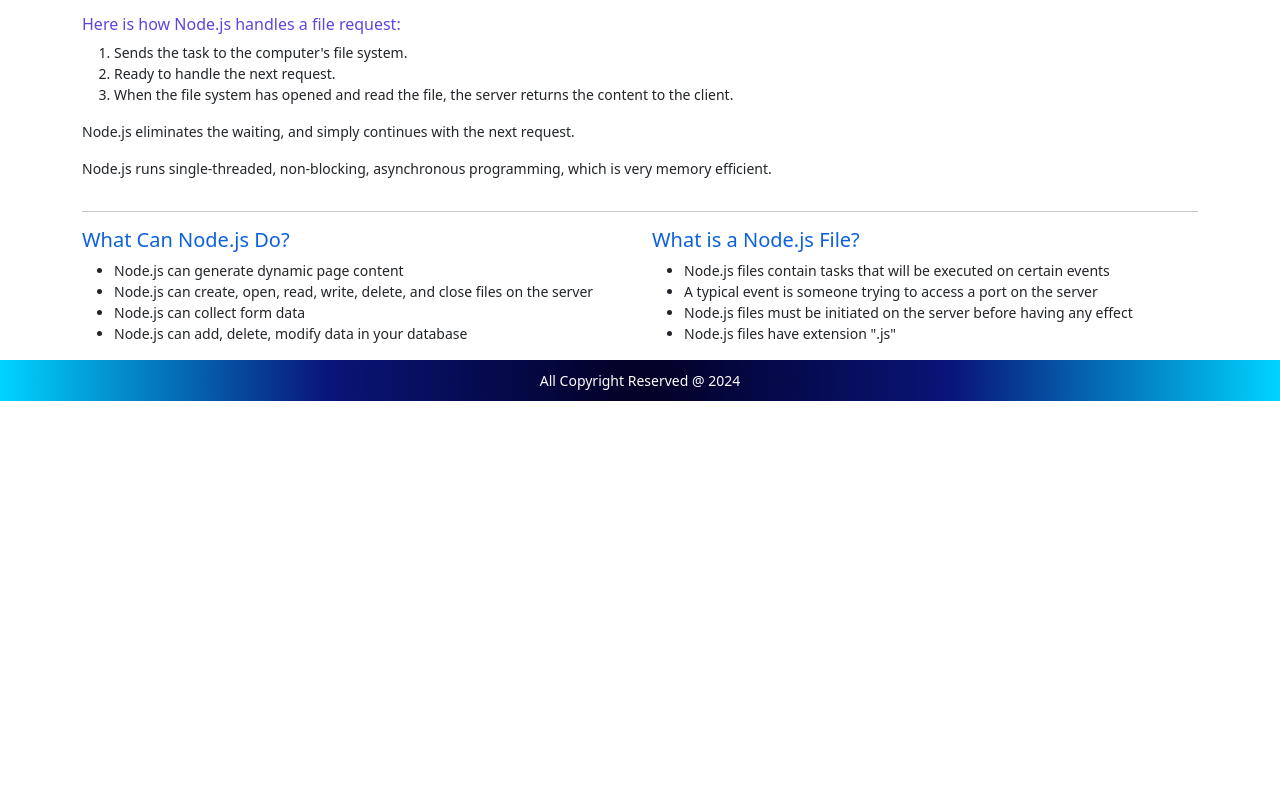
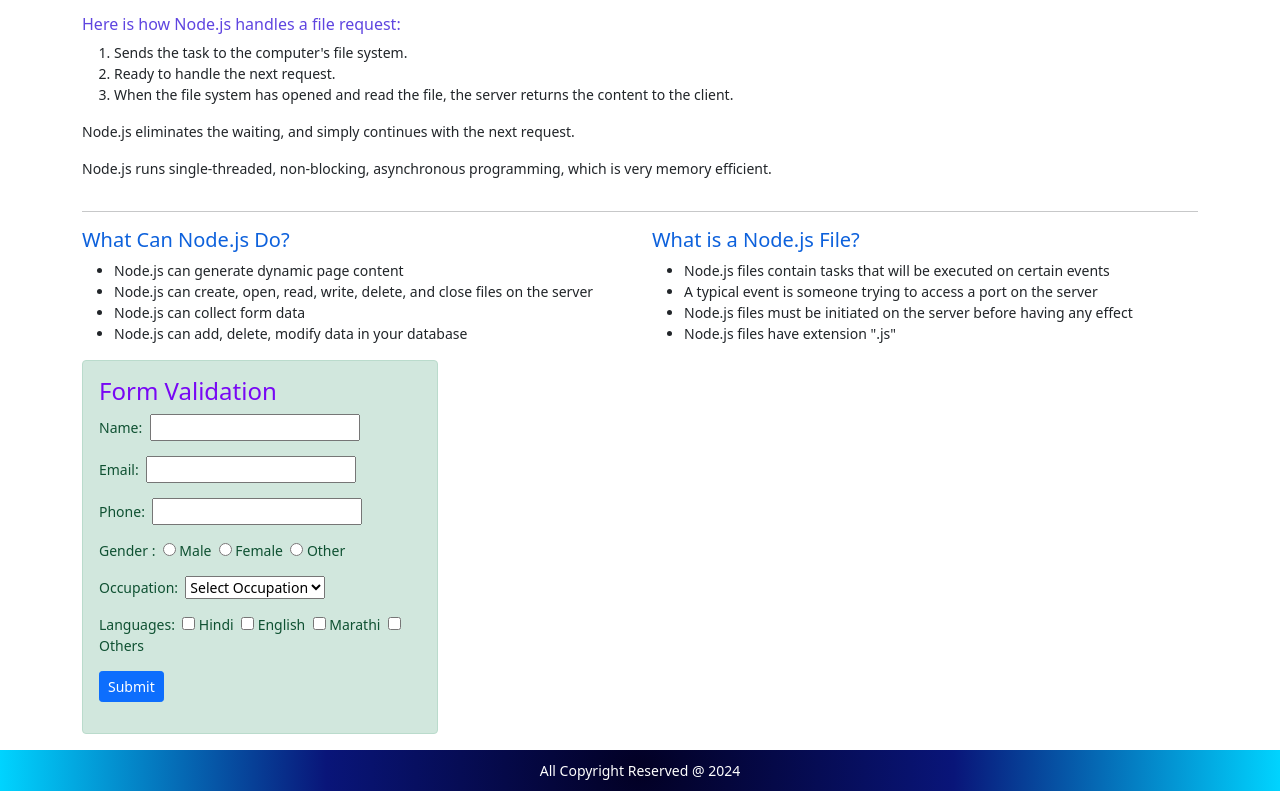
Before and after one commit to rakesh4288/Raj-Lakshmi-React, a React (Create React App) app: page /node-tutorial in a window 1280 px wide. Shown: the part 776-1567 px from the top of the page. Before the commit the page ends 1177 px from the top, so only its background shows below. Built offline with nearby package versions, Linux system fonts and the light colour scheme.

Commit message:
feat(formValidation: creating a component)

```diff
--- /dev/null
+++ b/src/Components/FormValidation.jsx
@@ -0,0 +1,237 @@
+import React, {useState} from 'react';
+
+const FormValidation = () => {
+    const initialState = {
+        userName: '',
+        email: '',
+        phone: '',
+        gender: '',
+        occupation: '',
+        languages: [],
+      };
+
+    const [formData, setFormData] = useState(initialState);
+    const [formError, setFormError] = useState({});
+
+    const handleInput = (e) => {
+        const { name, value } = e.target;
+        if (name === 'languages') {
+          const copy = { ...formData };
+          if (e.target.checked) {
+            copy.languages.push(e.target.value);
+          } else {
+            copy.languages = copy.languages.filter(
+              (item) => item !== e.target.value
+            );
+            setFormData(copy);
+          }
+        } else {
+          setFormData({
+            ...formData,
+            [name]: value,
+          });
+        }
+    };
+
+    const handleSubmit = (e) => {
+        e.preventDefault();
+        console.log('setFormData = ', formData);
+        const isValid = validateForm();
+        console.log('isValid =', isValid);
+        if (isValid) {
+          alert('Form Submitted Successfully!');
+          setFormData({
+            userName: '',
+            email: '',
+            phone: '',
+            gender: '',
+            occupation: '',
+            languages: [],
+          });
+        } else {
+          alert('Something went wrong!');
+        }
+    };
+
+    const validateForm = () => {
+        const currentError = {};
+        const userNameRegex = /^[A-Za-z ]+$/;
+        const emailRegex = /^[a-zA-Z0-9.!#$%&'*+/=?^_`{|}~-]+@[a-zA-Z0-9-]+(?:\.[a-zA-Z0-9-]+)*$/;
+        const phoneRegex = /^\d{10}$/;
+        if (formData.userName === '') {
+          currentError.userName = 'User Name should not be blank !';
+        } else if (!userNameRegex.test(formData.userName)) {
+            currentError.userName = 'Only alphabet is allowed !';
+        }
+
+        if (formData.email === '') {
+          currentError.email = 'Please enter email id';
+        } else if (!emailRegex.test(formData.email)) {
+            currentError.email = 'Email is not valid, Please enter valid email !';
+        }
+
+        if (formData.phone === '') {
+          currentError.phone = 'Please enter phone';
+        } else if (!phoneRegex.test(formData.phone)) {
+            currentError.phone = 'Invalid phone number';
+        }
+
+        if (formData.gender === '') {
+          currentError.gender = 'Please select gender';
+        }
+
+        if (formData.occupation === '') {
+          currentError.occupation = 'Please select occupation';
+        }
+
+        if (formData.languages.length < 1) {
+          currentError.languages = 'Please select at least one language';
+        }
+
+        setFormError({ ...currentError });
+        console.log('Object.keys(currentError) =', Object.keys(currentError));
+        if (Object.keys(currentError).length === 0) {
+          return true;
+        } else {
+          return false;
+        }
+      };
+
+    return (
+        <form className="alert alert-success" onSubmit={handleSubmit}>
+            <h4>Form Validation</h4>
+            <div className="form-group">
+                <label htmlFor="yourName"> Name: </label> &nbsp;
+                <input
+                    type="text"
+                    id="yourName"
+                    name="userName"
+                    value={formData.userName}
+                    onChange={handleInput}
+                />
+                {formError && (
+                    <div className="text-danger"> {formError.userName} </div>
+                )}
+            </div>
+
+            <div className="form-group">
+                <label htmlFor="yourEmail"> Email: </label> &nbsp;
+                <input
+                    type="text"
+                    id="yourEmail"
+                    name="email"
+                    value={formData.email}
+                    onChange={handleInput}
+                />
+                {formError && <div className="text-danger"> {formError.email} </div>}
+            </div>
+
+            <div className="form-group">
+                <label htmlFor="yourPhone"> Phone: </label> &nbsp;
+                <input
+                    type="text"
+                    id="yourPhone"
+                    name="phone"
+                    value={formData.phone}
+                    onChange={handleInput}
+                />
+                {formError && <div className="text-danger"> {formError.phone} </div>}
+            </div>
+
+            <div className="form-group">
+                <label> Gender : </label> &nbsp;
+                <input
+                    type="radio"
+                    name="gender"
+                    value="male"
+                    onChange={handleInput}
+                    checked={formData.gender === 'male'}
+                />{' '}
+                Male &nbsp;
+                <input
+                    type="radio"
+                    name="gender"
+                    value="female"
+                    onChange={handleInput}
+                    checked={formData.gender === 'female'}
+                />{' '}
+                Female &nbsp;
+                <input
+                    type="radio"
+                    name="gender"
+                    value="other"
+                    onChange={handleInput}
+                    checked={formData.gender === 'other'}
+                />{' '}
+                Other
+                {formError && <div className="text-danger"> {formError.gender} </div>}
+            </div>
+
+            <div className="form-group">
+                <label htmlFor="occupation"> Occupation: </label> &nbsp;
+                <select
+                    name="occupation"
+                    onChange={handleInput}
+                    value={formData.occupation}
+                >
+                    <option value="">Select Occupation </option>
+                    <option value="employee">Employee </option>
+                    <option value="student">Student </option>
+                    <option value="home maker">Home Maker </option>
+                    <option value="other">Other </option>
+                </select>
+                {formError && (
+                    <div className="text-danger"> {formError.occupation} </div>
+                )}
+            </div>
+
+            <div className="form-group">
+                <label htmlFor="languages"> Languages: </label> &nbsp;
+                <input
+                    type="checkbox"
+                    id="languages"
+                    value="hindi"
+                    name="languages"
+                    onChange={handleInput}
+                />{' '}
+                Hindi &nbsp;
+                <input
+                    type="checkbox"
+                    id="languages"
+                    value="english"
+                    name="languages"
+                    onChange={handleInput}
+                />{' '}
+                English &nbsp;
+                <input
+                    type="checkbox"
+                    id="languages"
+                    value="marathi"
+                    name="languages"
+                    onChange={handleInput}
+                />{' '}
+                Marathi &nbsp;
+                <input
+                    type="checkbox"
+                    id="languages"
+                    value="others"
+                    name="languages"
+                    onChange={handleInput}
+                />{' '}
+                Others
+                {formError && (
+                    <div className="text-danger"> {formError.languages} </div>
+                )}
+            </div>
+
+            <div className="form-group">
+                <button type="submit" className="btn btn-primary btn-sm">
+                    {' '}
+                    Submit{' '}
+                </button>
+            </div>
+        </form>
+    )
+}
+
+export default FormValidation;
--- a/src/Components/SimpleForm.jsx
+++ b/src/Components/SimpleForm.jsx
@@ -28,11 +28,12 @@ const SimpleForm = () => {
     useEffect(() => {
         if(Object.keys(formError).length === 0 && isSubmit){
             console.log('Form data is ready =', formValues);
-            console.log('Form SUbmitted Successfully !');
+            console.log('Form Submitted Successfully !');
             setFormValues({
                 username: '',
                 email: '',
                 password: '',
+                confirmPassword: '',
             });
         }
     }, [formError]);
--- a/src/Components/SiteHeader.js
+++ b/src/Components/SiteHeader.js
@@ -49,7 +49,7 @@ const SiteHeader = () => {
 
                         <li className="nav-item dropdown">
                             <Link className="nav-link dropdown-toggle" href="#" role="button" data-bs-toggle="dropdown" aria-expanded="false">
-                                React Form Handling
+                                Form Handling
                             </Link>
                             <ul className="dropdown-menu">
                                 <li>
--- a/src/Pages/LearningNode.jsx
+++ b/src/Pages/LearningNode.jsx
@@ -1,8 +1,9 @@
 import React from "react";
 import AppImages from "../Assets";
+import FormValidation from "../Components/FormValidation";
 
 const LearningNode = () => {
-    return(
+    return (
         <div id="node-page">
             <section className="pageHeader">
                 <div className="container">
@@ -22,7 +23,7 @@ const LearningNode = () => {
                         <div className="col-md-6">
                             <h6>Node.js is an open source server environment.</h6>
                             <h6>Node.js allows you to run JavaScript on the server.</h6>
-                            <br/><br/>
+                            <br /><br />
                             <h5>What is Node.js?</h5>
                             <ul>
                                 <li>Node.js is an open source server environment</li>
@@ -43,7 +44,7 @@ const LearningNode = () => {
                 </div>
             </section>
 
-            <hr className="bg-primary"/>
+            <hr className="bg-primary" />
 
             <section>
                 <div className="container">
@@ -74,7 +75,7 @@ const LearningNode = () => {
                         </div>
                     </div>
 
-                    <hr/>
+                    <hr />
 
                     <div className="row">
                         <div className="col-md-6">
@@ -99,6 +100,16 @@ const LearningNode = () => {
                     </div>
                 </div>
             </section>
+
+            <section>
+                <div className="container">
+                    <div className="row">
+                        <div className="col-md-4">
+                            <FormValidation />
+                        </div>
+                    </div>
+                </div>
+            </section>
         </div>
     )
 }
```
Also changed, not shown: src/Global/useFetch.js (line endings or trailing spaces).
